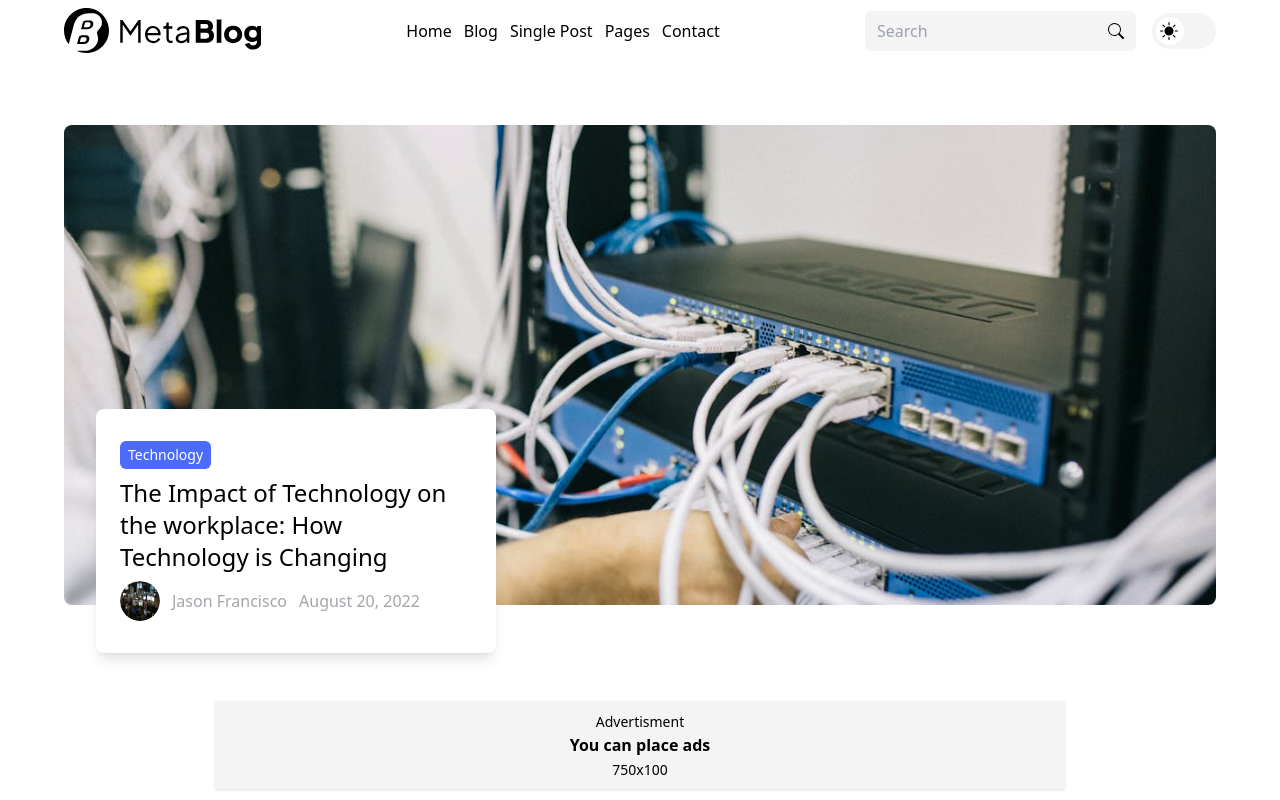
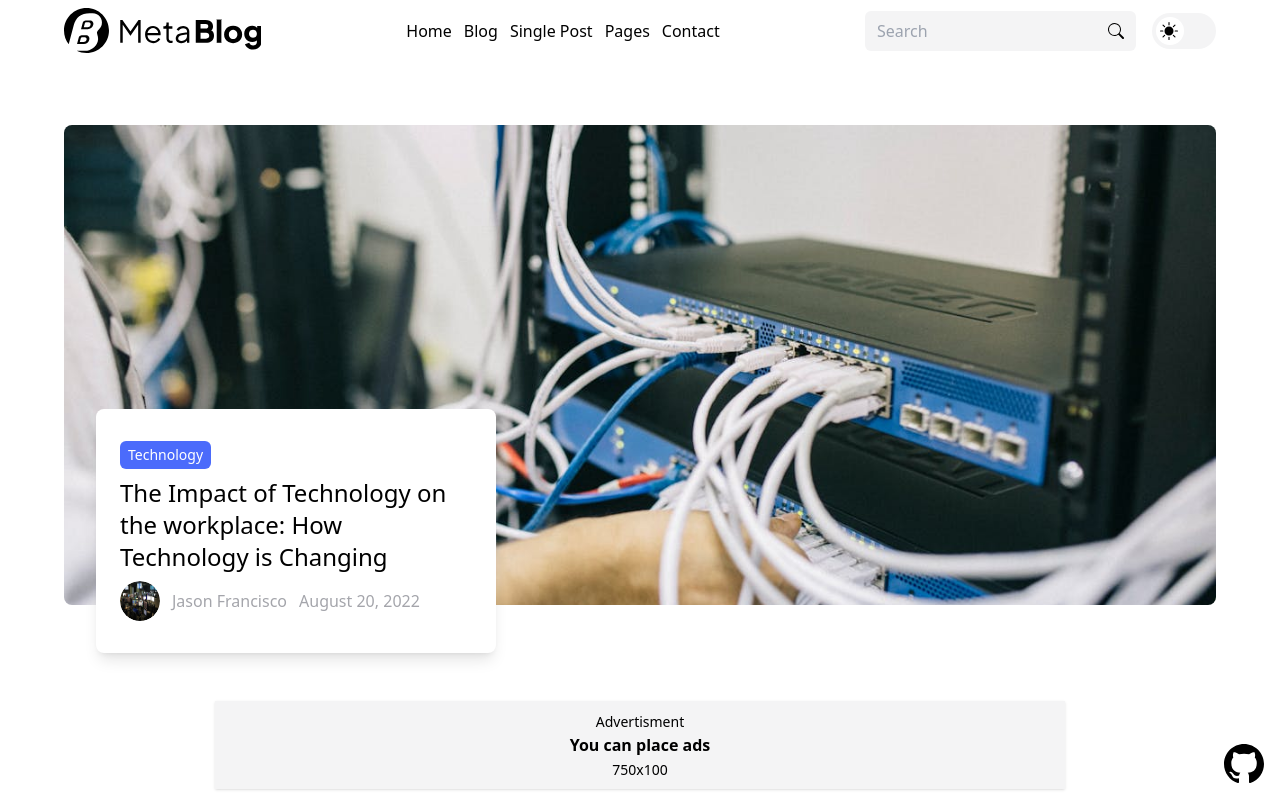
Before and after one commit to Salem-Tarek/TurnDigital, a Vue app: page / in a window 1280 px wide. Shown: the top 800 px of the page. Built offline with nearby package versions, Linux system fonts and the light colour scheme; no server answers.

Commit message:
Adding Github Link

```diff
--- a/src/App.vue
+++ b/src/App.vue
@@ -2,6 +2,11 @@
   <Header></Header>
   <router-view />
   <Footer></Footer>
+  <a href="https://github.com/Salem-Tarek/TurnDigital" target="_blank" class="z-50 fixed bottom-4 right-4">
+    <svg xmlns="http://www.w3.org/2000/svg" width="40" height="40" fill="currentColor" class="bi bi-github" viewBox="0 0 16 16">
+      <path d="M8 0C3.58 0 0 3.58 0 8c0 3.54 2.29 6.53 5.47 7.59.4.07.55-.17.55-.38 0-.19-.01-.82-.01-1.49-2.01.37-2.53-.49-2.69-.94-.09-.23-.48-.94-.82-1.13-.28-.15-.68-.52-.01-.53.63-.01 1.08.58 1.23.82.72 1.21 1.87.87 2.33.66.07-.52.28-.87.51-1.07-1.78-.2-3.64-.89-3.64-3.95 0-.87.31-1.59.82-2.15-.08-.2-.36-1.02.08-2.12 0 0 .67-.21 2.2.82.64-.18 1.32-.27 2-.27s1.36.09 2 .27c1.53-1.04 2.2-.82 2.2-.82.44 1.1.16 1.92.08 2.12.51.56.82 1.27.82 2.15 0 3.07-1.87 3.75-3.65 3.95.29.25.54.73.54 1.48 0 1.07-.01 1.93-.01 2.2 0 .21.15.46.55.38A8.01 8.01 0 0 0 16 8c0-4.42-3.58-8-8-8"/>
+    </svg>
+  </a>
 </template>
 <script>
 import Header from "./components/Header";
```
